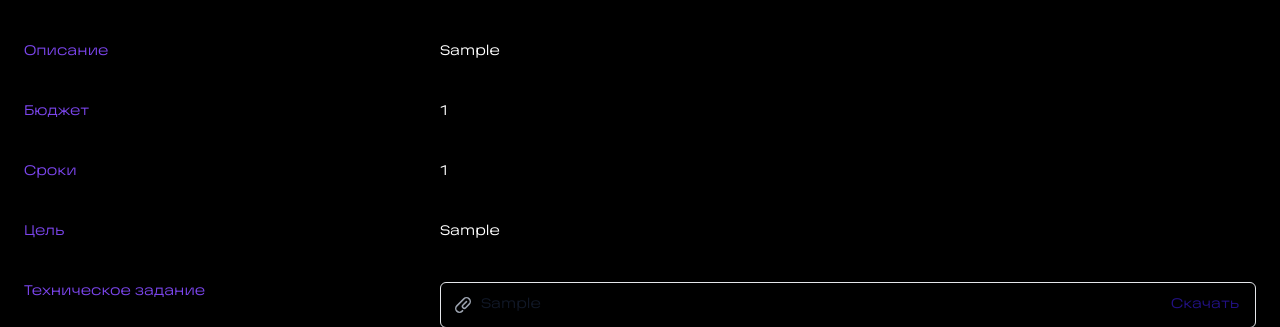
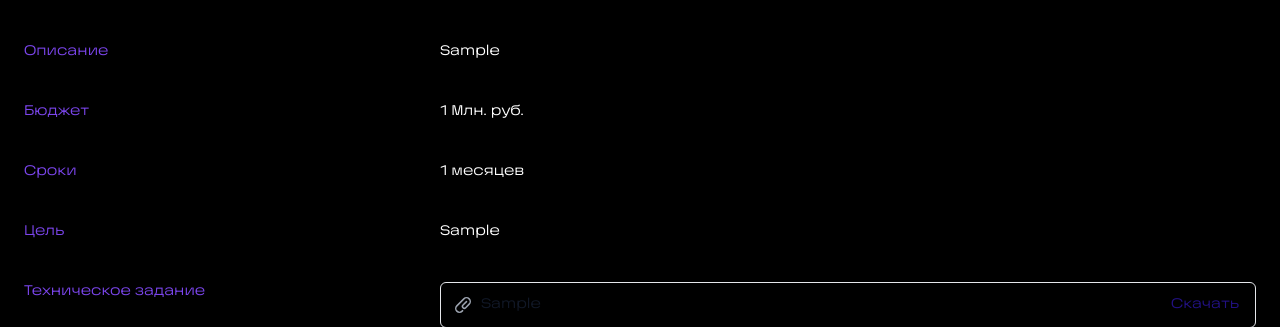
Before and after one commit to gurinboru/ICT-Hack-5-Sakura, a Django app: page /curproject/1 in a window 1280 px wide. Shown: the part 191-518 px from the top of the page. Run offline with Django 4.2, Linux system fonts and the light colour scheme; a user stored in the database is signed in; tables that the repository leaves empty hold one stand-in row (values such as "Sample post").

Commit message:
[Fix]: small fixes

```diff
--- a/start/templates/start/curproject.html
+++ b/start/templates/start/curproject.html
@@ -19,11 +19,11 @@
       </div>
         <div class="bg-black-50 px-4 py-5 sm:grid sm:grid-cols-3 sm:gap-4 sm:px-6">
         <dt class="text-sm font-medium text-purple">Бюджет</dt>
-        <dd class="mt-1 text-sm text-white sm:col-span-2 sm:mt-0">{{ project.budjet }}</dd>
+        <dd class="mt-1 text-sm text-white sm:col-span-2 sm:mt-0">{{ project.budjet }} Млн. руб.</dd>
       </div>
       <div class="bg-black px-4 py-5 sm:grid sm:grid-cols-3 sm:gap-4 sm:px-6">
         <dt class="text-sm font-medium text-purple">Сроки</dt>
-        <dd class="mt-1 text-sm text-white sm:col-span-2 sm:mt-0">{{ project.dedlines }}</dd>
+        <dd class="mt-1 text-sm text-white sm:col-span-2 sm:mt-0">{{ project.dedlines }} месяцев</dd>
       </div>
       <div class="bg-black-50 px-4 py-5 sm:grid sm:grid-cols-3 sm:gap-4 sm:px-6">
         <dt class="text-sm font-medium text-purple">Цель</dt>
--- a/start/templates/start/projects.html
+++ b/start/templates/start/projects.html
@@ -26,7 +26,7 @@
                 </div>
                 <div class="bg-white px-4 py-3 sm:grid sm:grid-cols-3 sm:gap-4 sm:px-6 rounded-b-lg">
                     <dt class="text-sm font-medium text-gray-900">{{ recommendproject.organization.name }}</dt>
-                    <dd class="mt-1 text-sm text-gray-900 sm:col-span-2 sm:mt-0">От {{ recommendproject.budjet }} Млн. руб.</dd>
+                    <dd class="mt-1 text-sm text-gray-900 sm:col-span-2 sm:mt-0">{{ recommendproject.budjet }} Млн. руб.</dd>
                 </div>
                 </dl>
                 </div>
@@ -44,7 +44,7 @@
                         </div>
                         <div class="bg-white px-4 py-3 sm:grid sm:grid-cols-3 sm:gap-4 sm:px-6 rounded-b-lg">
                             <dt class="text-sm font-medium text-gray-900">{{ project.organization.name }}</dt>
-                            <dd class="mt-1 text-sm text-gray-900 sm:col-span-2 sm:mt-0">От {{ project.budjet }} Млн. руб.</dd>
+                            <dd class="mt-1 text-sm text-gray-900 sm:col-span-2 sm:mt-0">{{ project.budjet }} Млн. руб.</dd>
                         </div>
                     </dl>
                 </div>
```
Also changed, not shown: 1 other file.
